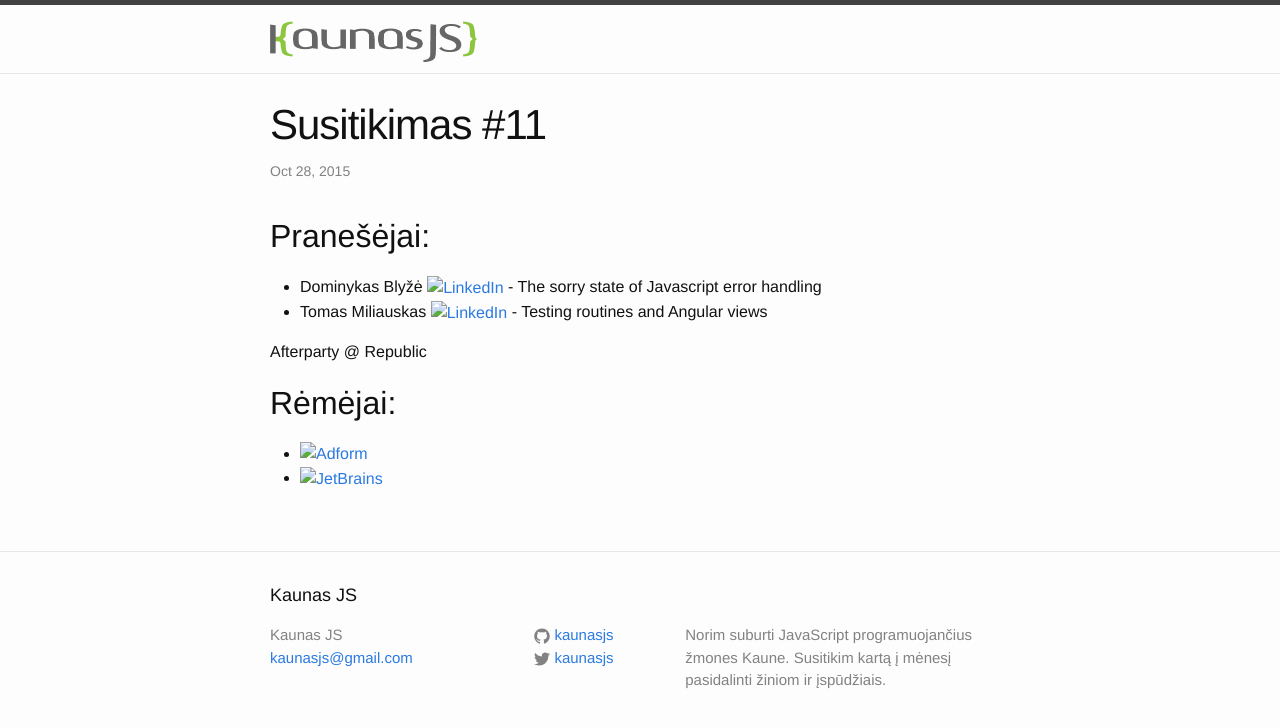
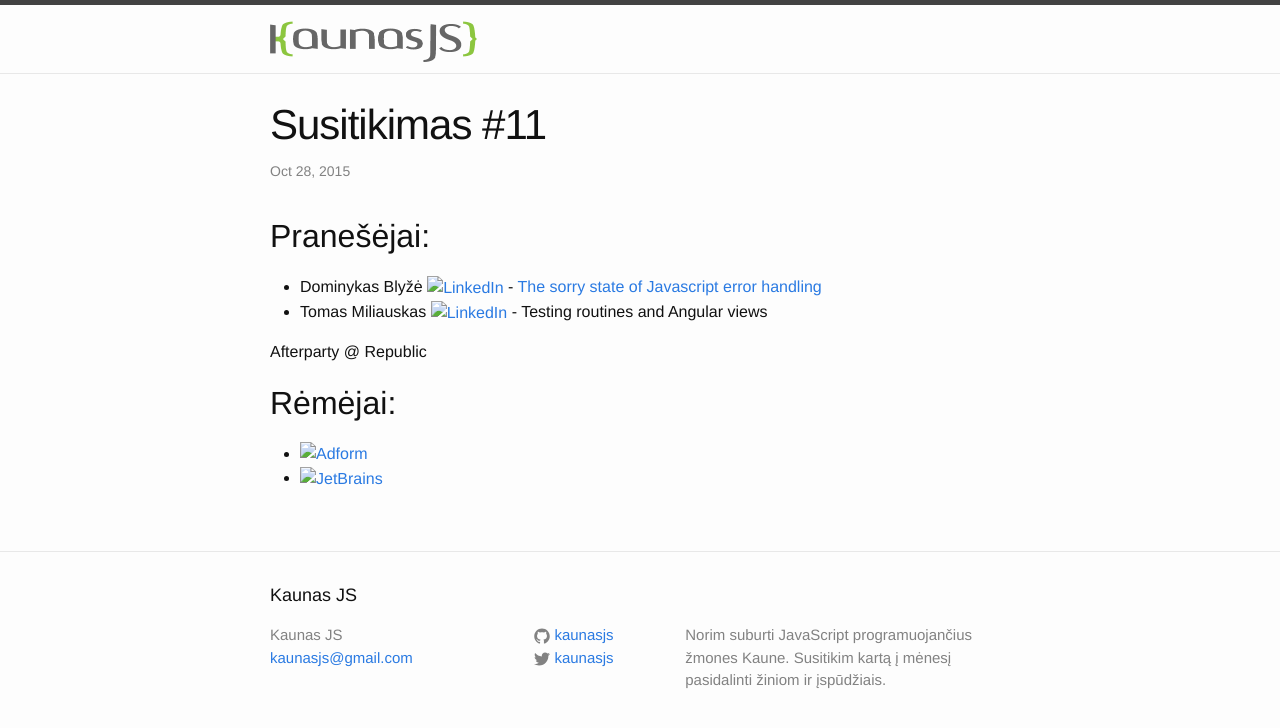
Before and after one commit to kaunasjs/website, a Jekyll site: the page built from _posts/2015-10-28-susitikimas-#11.markdown, in a window 1280 px wide. Shown: the top 728 px of the page. Built offline with Jekyll 4.4.1, drawn with Linux system fonts in a browser that asks for light colours.

Commit message:
Add slides.

```diff
--- a/_posts/2015-10-28-susitikimas-#11.markdown
+++ b/_posts/2015-10-28-susitikimas-#11.markdown
@@ -7,7 +7,7 @@ event_url: https://www.eventbrite.com/e/kaunas-js-meetup-11-tickets-18951756213
 categories: jekyll update
 ---
 ## Pranešėjai:
-  * Dominykas Blyžė [![LinkedIn](img/icon-linkedin.png)](https://ie.linkedin.com/in/dominykas) - The sorry state of Javascript error handling
+  * Dominykas Blyžė [![LinkedIn](img/icon-linkedin.png)](https://ie.linkedin.com/in/dominykas) - [The sorry state of Javascript error handling](https://speakerdeck.com/dominykas/the-sorry-state-of-javascript-error-handling)
   * Tomas Miliauskas [![LinkedIn](img/icon-linkedin.png)](https://lt.linkedin.com/pub/tomas-miliauskas/27/71a/47a) - Testing routines and Angular views
 
   Afterparty @ Republic
```
